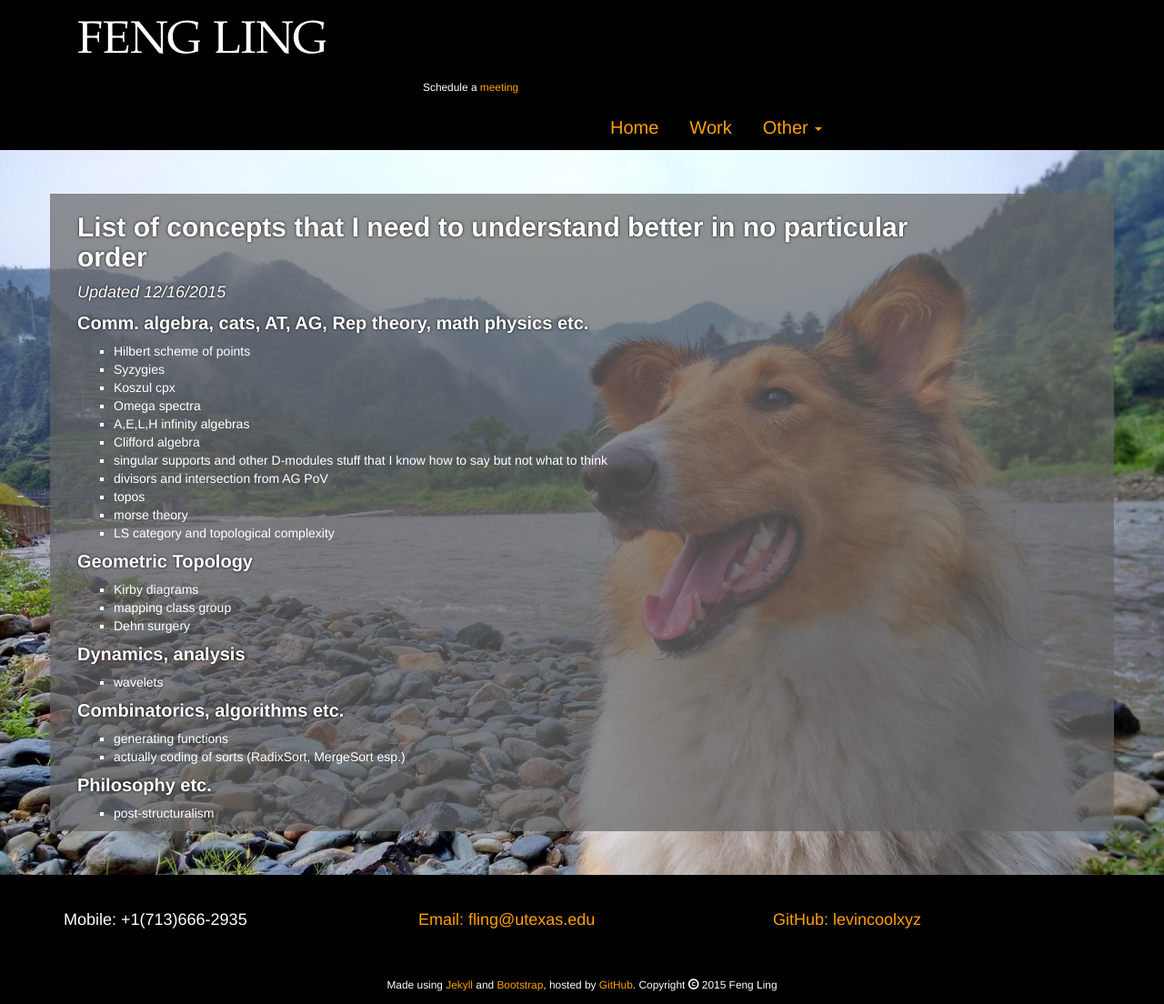
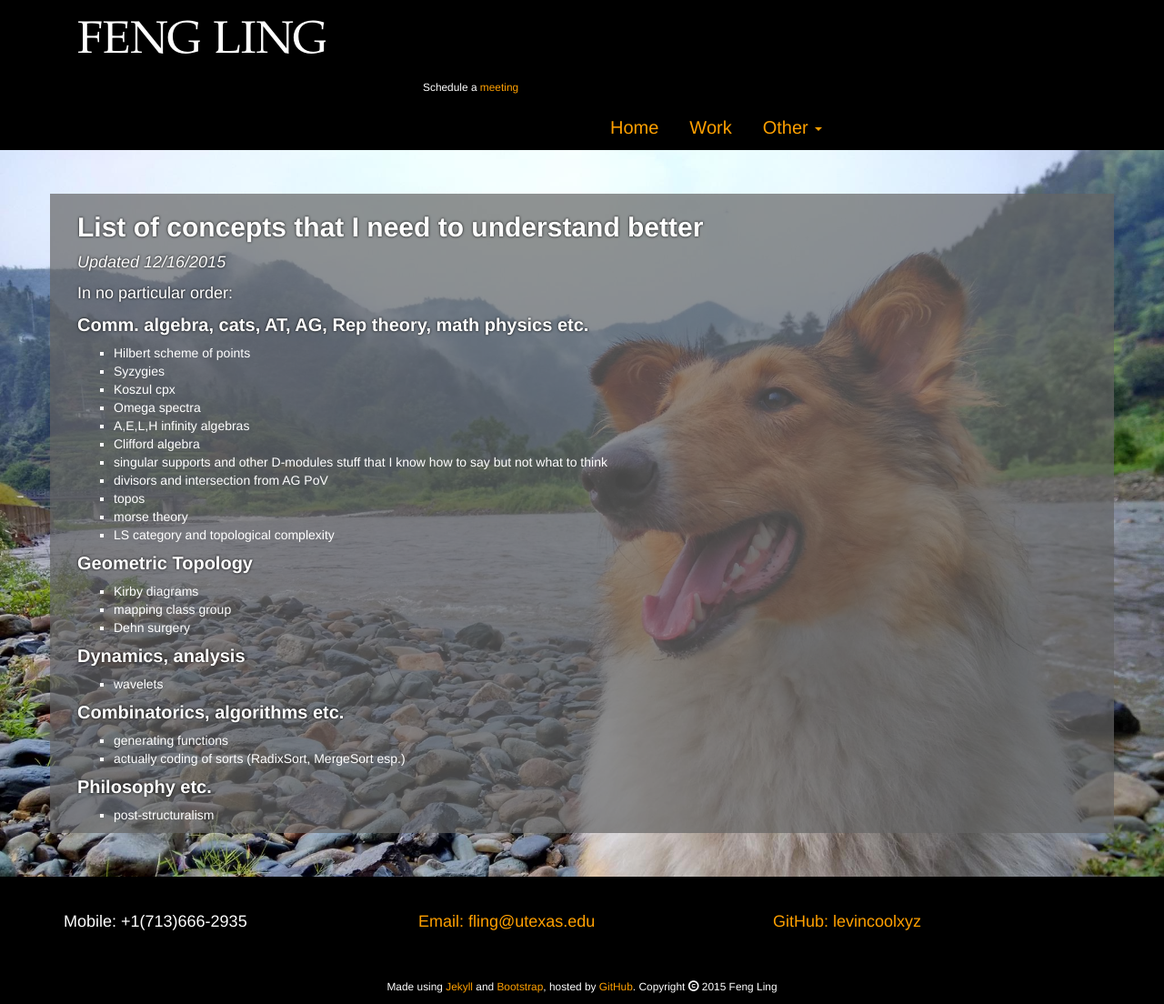
Before and after one commit to levincoolxyz/levincoolxyz.github.io, a Jekyll site: the page built from todo.html, in a window 1280 px wide. Shown: the whole page at 91% size. Built offline with Jekyll 4.4.1, drawn with Linux system fonts in a browser that asks for light colours.

Commit message:
new commit

```diff
--- a/activity.html
+++ b/activity.html
@@ -8,8 +8,7 @@
 	<p>This page is as much of a personal reminder as a status update...</p>
 	<p><em>Updated 12/17/2015</em></p>
 
-	<h2 style="color:rgb(250,0,100) !important;">Serious Math</h2>
-	<h4>Also see <a href="/todo.html">this</a>.
+	<h2 style="color:rgb(250,0,100) !important;">Serious Math (also see <a href="/todo.html">this</a>)</h2>
 	<h4>Goal: more topology!</h4>
 	<p>still not finished with May's super concise course</p>
 	<p>now at chapter 2 of Adam's infinite loop spaces</p>
--- a/todo.html
+++ b/todo.html
@@ -4,8 +4,10 @@
 ---
 
 <div id="todo" class="container col-md-10">
-	<h2>List of concepts that I need to understand better in no particular order</h2>
+	<h2>List of concepts that I need to understand better</h2>
 	<p><em>Updated 12/16/2015</em></p>
+
+	<p>In no particular order:</p>
 
 	<h4>Comm. algebra, cats, AT, AG, Rep theory, math physics etc.</h4>
 	<ul style="list-style-type:square">
```
